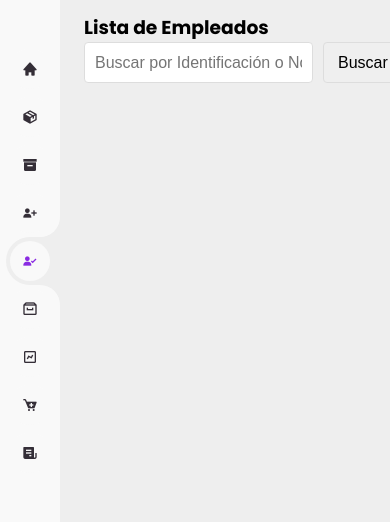
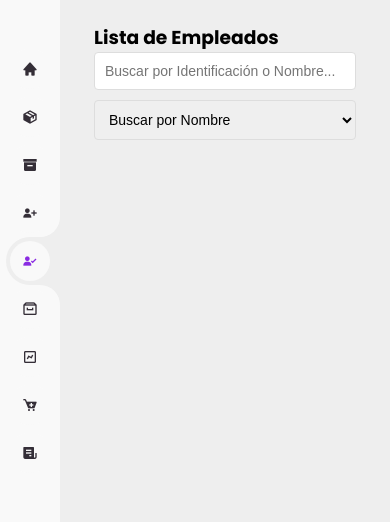
Before and after one commit to Alejandramzp/Proyecto_FRONT_SpringBoot_MunozPaula-PargaHelen-CeballosKenneth, a plain HTML site: page assets/view/admin_dashboard.html in a window 390 px wide. Both pictures are taken after a click on the link "Ver Empleados". Shown: the part 79-601 px from the top of the page. Drawn offline with nearby package versions, Linux system fonts and the light colour scheme; some packages are replaced by stand-ins of ours; no server answers; a script that the page names is missing.

Commit message:
style: :lipstick:

```diff
--- a/assets/css/style_admin.css
+++ b/assets/css/style_admin.css
@@ -1312,3 +1312,35 @@ body.dark .text p {
 #empleados-grid {
     margin-top: 20px;
 }
+
+/* Responsivo para pantallas pequeñas */
+@media (max-width: 768px) {
+    #ver-empleados {
+        padding: 10px; /* Espacio interno para mejor visualización */
+    }
+
+    .search-container {
+        flex-direction: column; /* Cambiar a columna en pantallas pequeñas */
+        gap: 10px;
+    }
+
+    #searchInput,
+    #searchType {
+        width: 100%; /* Asegurar que los inputs ocupen el 100% del ancho */
+    }
+
+    #empleados-grid {
+        margin-top: 15px; /* Ajustar margen superior */
+    }
+}
+
+/* Responsivo para pantallas muy pequeñas (móviles) */
+@media (max-width: 480px) {
+    #searchInput {
+        font-size: 14px; /* Disminuir el tamaño de la fuente */
+    }
+
+    #searchType {
+        font-size: 14px; /* Disminuir el tamaño de la fuente */
+    }
+}
```
